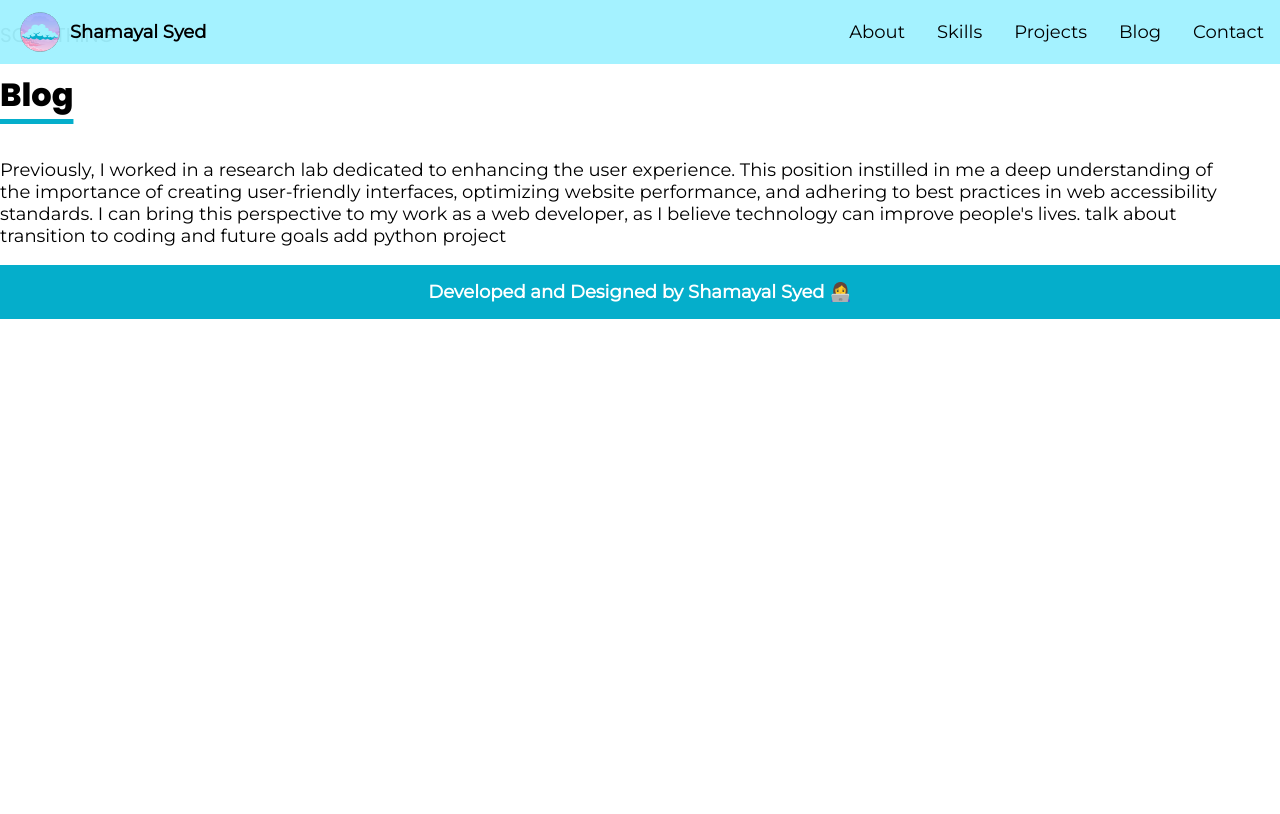
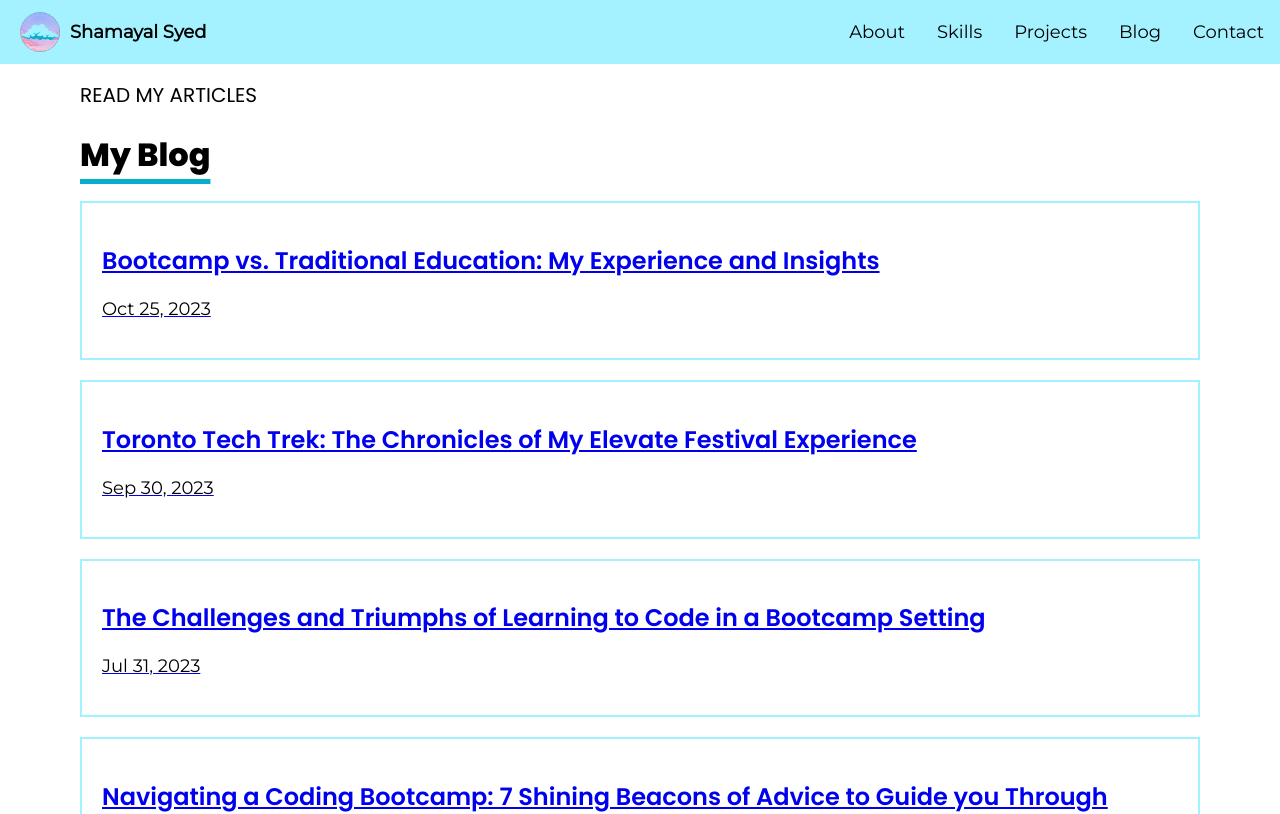
Before and after one commit to Shamayal/personal-website, a React (Create React App) app: page /blog in a window 1280 px wide. Shown: the top 814 px of the page. Built offline with nearby package versions, Linux system fonts and the light colour scheme.

Commit message:
added blog page with content and formatting/styling

```diff
--- a/src/components/Blog.jsx
+++ b/src/components/Blog.jsx
@@ -1,29 +1,79 @@
-import "../styles/About.css";
+import "../styles/Blog.css";
 
-const About = () => {
+const Blog = () => {
   return (
-    <div>
-      <p className="poppins-400-font">SOMETHING</p>
-      <h1 className="poppins-800-font">Blog</h1>
-      <div className="about-container">
-        <div className="about-text">
+    <div id="blog">
+      <p className="poppins-400-font">READ MY ARTICLES</p>
+      <h1 className="poppins-800-font">My Blog</h1>
 
-          <p className="montserrat-400-font">
-            Previously, I worked in a research lab dedicated to enhancing the
-            user experience. This position instilled in me a deep understanding
-            of the importance of creating user-friendly interfaces, optimizing
-            website performance, and adhering to best practices in web
-            accessibility standards. I can bring this perspective to my work as
-            a web developer, as I believe technology can improve people's lives.
-            talk about transition to coding
-            and future goals
-            add python project
-          </p>
+      <a
+        href="https://medium.com/@shamayal/bootcamp-vs-traditional-education-my-experience-and-insights-8648f07dcc7b"
+        target="_blank"
+        rel="noopener noreferrer"
+      >
+        <div className="blog-container">
+          <div className="blog-text">
+            <h2 className="poppins-600-font">
+              Bootcamp vs. Traditional Education: My Experience and Insights
+            </h2>
+
+            <p className="montserrat-400-font">Oct 25, 2023</p>
+          </div>
         </div>
+      </a>
 
-      </div>
+      <a
+        href="https://medium.com/@shamayal/toronto-tech-trek-the-chronicles-of-my-elevate-festival-experience-51e358a22b73"
+        target="_blank"
+        rel="noopener noreferrer"
+      >
+        <div className="blog-container">
+          <div className="blog-text">
+            <h2 className="poppins-600-font">
+              Toronto Tech Trek: The Chronicles of My Elevate Festival
+              Experience
+            </h2>
+
+            <p className="montserrat-400-font">Sep 30, 2023</p>
+          </div>
+        </div>
+      </a>
+
+      <a
+        href="https://medium.com/@shamayal/the-challenges-and-triumphs-of-learning-to-code-in-a-bootcamp-setting-162ee7966c"
+        target="_blank"
+        rel="noopener noreferrer"
+      >
+        <div className="blog-container">
+          <div className="blog-text">
+            <h2 className="poppins-600-font">
+              The Challenges and Triumphs of Learning to Code in a Bootcamp
+              Setting
+            </h2>
+
+            <p className="montserrat-400-font">Jul 31, 2023</p>
+          </div>
+        </div>
+      </a>
+
+      <a
+        href="https://medium.com/@shamayal/navigating-a-coding-bootcamp-7-shining-beacons-of-advice-to-guide-you-through-the-tempestuous-41050ae18272"
+        target="_blank"
+        rel="noopener noreferrer"
+      >
+        <div className="blog-container">
+          <div className="blog-text">
+            <h2 className="poppins-600-font">
+              Navigating a Coding Bootcamp: 7 Shining Beacons of Advice to Guide
+              you Through the Tempestuous Waters
+            </h2>
+
+            <p className="montserrat-400-font">Jul 25, 2023</p>
+          </div>
+        </div>
+      </a>
     </div>
   );
 };
 
-export default About;
+export default Blog;
--- /dev/null
+++ b/src/styles/Blog.css
@@ -0,0 +1,27 @@
+#blog {
+  margin: 80px;
+}
+
+.blog-container {
+  display: flex;
+  flex-direction: row;
+  margin: 20px 0;
+  border: 2px solid #a0f2ff;
+  padding: 20px;
+}
+
+.blog-container:hover {
+  box-shadow: 0 0 10px rgba(0, 0, 0, 0.1);
+}
+
+.blog-container > div {
+  margin-right: 50px;
+}
+
+.blog-details {
+  margin-top: 50px;
+}
+
+blog-text {
+  text-decoration: none;
+}
```
